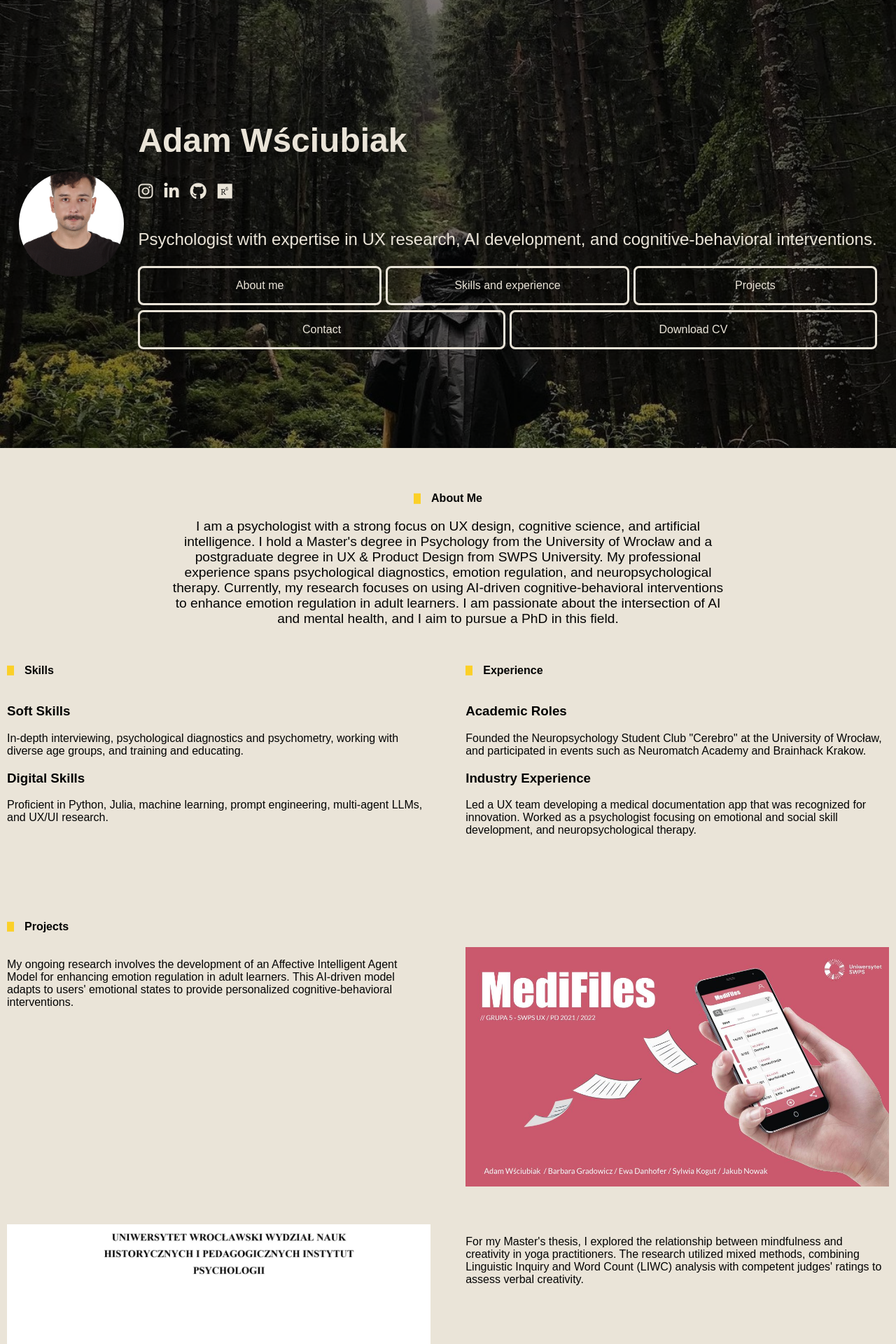
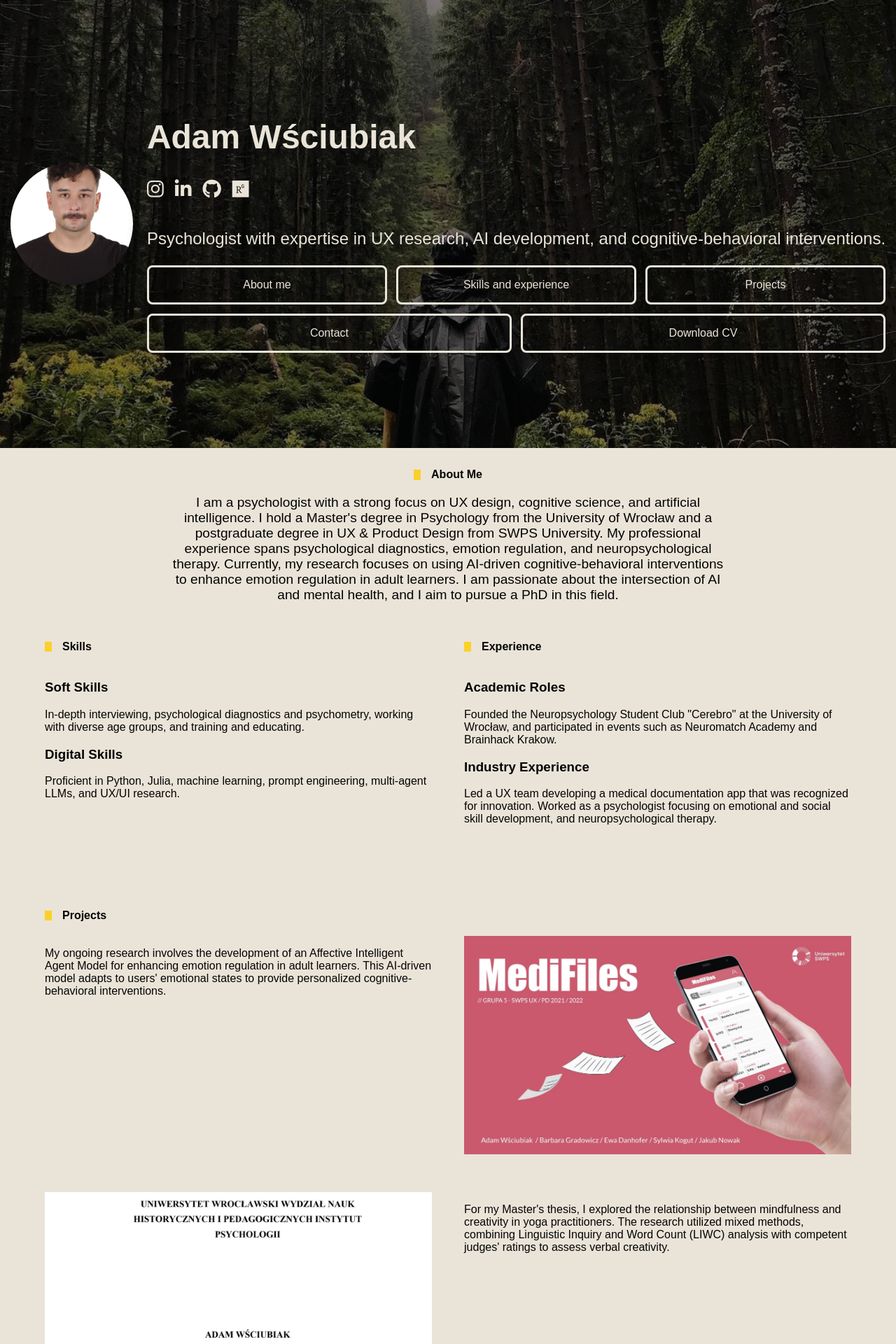
Before and after one commit to adamwsciubiak/adamwsciubiak, a PHP site: page / in a window 1280 px wide. Shown: the top 1920 px of the page at 70% size. Run offline with PHP 8.4, Linux system fonts and the light colour scheme.

Commit message:
Buttons and scroll

```diff
--- a/style.css
+++ b/style.css
@@ -1,4 +1,7 @@
 /* Global reset for margins, padding, box-sizing, and full width/height */
+html {
+    scroll-behavior: smooth;
+}
 html, body {
     margin: 0;
     padding: 0;
@@ -43,6 +46,7 @@ header::before {
     z-index: 2; /* Ensure content is above the overlay */
     display: flex; /* Flexbox to align avatar and text */
     align-items: center; /* Center the content vertically */
+
 }
 
 /* Avatar styling for larger screens */
@@ -50,34 +54,11 @@ header::before {
     background-image: url('./media/profile/avatar.jpg');
     background-size: cover;
     background-position: center;
-    width: 150px;  /* Set width */
-    height: 150px; /* Set height equal to width */
+    width: 175px;  /* Set width */
+    height: 175px; /* Set height equal to width */
     border-radius: 50%; /* Ensure the avatar is round */
     margin-right: 20px;
     flex-shrink: 0; /* Prevent the avatar from shrinking or stretching */
-}
-
-/* Media query for narrower screens (below 768px) */
-@media (max-width: 768px) {
-    .avatar {
-        width: 120px;  /* Ensure width stays proportional */
-        height: 120px; /* Ensure height equals width */
-    }
-}
-
-/* Media query for very narrow screens (below 480px) */
-@media (max-width: 480px) {
-    .avatar {
-        width: 90px;  /* Smaller width */
-        height: 90px; /* Height equals width to maintain circular shape */
-    }
-}
-
-/* Media query for smallest screens (below 320px) */
-@media (max-width: 320px) {
-    .avatar {
-        display: none; /* Hide avatar on extremely small screens */
-    }
 }
 
 
@@ -107,7 +88,7 @@ header::before {
 /* Social media icons */
 .social-media-icons a {
     color: #EAE4D8; /* Icon color */
-    font-size: 1.5rem; /* Icon size */
+    font-size: 1.7rem; /* Icon size */
     transition: color 0.3s ease, transform 0.3s ease; /* Smooth transition on hover */
 }
 
@@ -120,12 +101,16 @@ header::before {
 .buttons {
     display: flex;
     flex-wrap: wrap; /* Allow buttons to wrap into a second row */
-    gap: 0.5vw; /* Space between buttons */
+    gap: 1vw; /* Space between buttons */
     justify-content: flex-start; /* Align the buttons to the left */
 }
 /* Button styling */
 .buttons a.button {
+    display: flex; /* Flexbox to center content */
+    align-items: center; /* Vertically center text */
+    justify-content: center; /* Horizontally center text */
     flex: 1 1 20%; /* Each button takes roughly 22% of the container width (4 buttons per row) */
+    flex-wrap: wrap;
     background-color: transparent;
     border: 0.2rem solid #EAE4D8;
     color: #EAE4D8;
@@ -133,8 +118,10 @@ header::before {
     text-decoration: none;
     font-size: 1rem;
     border-radius: 0.5rem;
+    align-items: center;
     text-align: center;
-    transition: color 0.3s ease, transform 0.3s ease; /* Transition for hover effect */
+    transition: color 0.5s ease, transform 0.5s ease; /* Transition for hover effect */
+    flex-grow: 1; /* Make all buttons grow equally */
 }
 
 /* Hover effect for all buttons */
@@ -153,7 +140,7 @@ header::before {
 
 /* Main content styles */
 main {
-    padding: 50px 10px;
+    padding: 2vh 5vw;
     display: flex;
     flex-direction: column;
     gap: 40px;
@@ -279,28 +266,40 @@ footer {
 }
 
 /* Media queries for responsive design on smaller screens */
-@media (max-width: 300px) {
-    /* Adjust header height on smaller screens */
-    header {
-        height: 60vh; /* Decrease height to 60% of viewport */
+/* Media query for narrower screens (below 768px) */
+@media (max-width: 768px) {
+    .avatar {
+        width: 120px;  /* Ensure width stays proportional */
+        height: 120px; /* Ensure height equals width */
+    }
 }
 
-    /* Reduce avatar size on smaller screens */
+/* Media query for very narrow screens (below 480px) */
+@media (max-width: 480px) {
     .avatar {
-        width: 120px;
-        height: 120px;
+        width: 90px;  /* Smaller width */
+        height: 90px; /* Height equals width to maintain circular shape */
     }
-
     /* Adjust font size for the main heading */
     h1 {
         font-size: 2rem;
-    }
-
            /* Adjust paragraph font size */
     p {
         font-size: 1.2rem;
     }
 
+}
+}
+
+/* Media query for smallest screens (below 320px) */
+@media (max-width: 320px) {
+    header {
+        height: 60vh; /* Decrease height to 60% of viewport */
+    }
+
+    .avatar {
+        display: none; /* Hide avatar on extremely small screens */
+    }
     /* Set full width for columns on smaller screens */
     #projects .column-left, #projects .column-right,
     #skills-experience .column-left, #skills-experience .column-right {
@@ -308,4 +307,3 @@ footer {
         margin-bottom: 30px; /* Add space between stacked columns */
     }
 }
-}
```
Also changed, not shown: scripts.js (added). Lines whose indentation alone changed are shown as unchanged.
